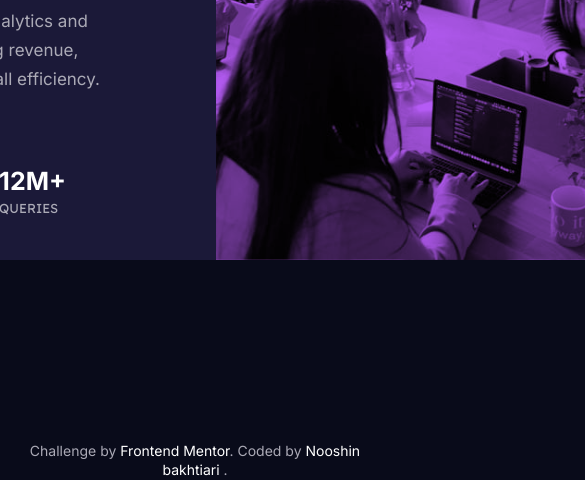
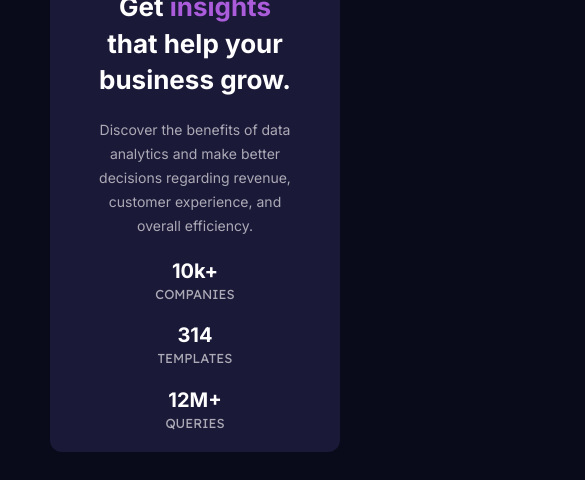
Before and after one commit to itsnooshin/stats-componet-mini, a plain HTML site: page index.html in a window 390 px wide. Shown: the part 364-844 px from the top of the page, 585 px wide, since content can reach past the window. Drawn offline with Linux system fonts and the light colour scheme.

Commit message:
add responsive to project

```diff
--- /dev/null
+++ b/css/responsive.css
@@ -0,0 +1,116 @@
+/* Responsive */
+/*  */
+
+
+
+@media (max-width:1200px){
+
+    .showcase__container{
+        width: 1000px;
+    }
+}
+@media (max-width:1005px){
+
+    .showcase__container{
+        width: 900px;
+    }
+}
+@media (max-width:911px){
+
+    .showcase__container{
+        width: 810px;
+
+    }
+    .showcase__left-side{
+        padding: 6rem 2rem 5rem 4rem;
+    }
+}
+@media (max-width:778px){
+
+    .showcase__container{
+        width: 730px;
+
+    }
+    .showcase__left-side{
+        padding: 6rem 2rem 5rem 4rem;
+    }
+    .showcase__discription{
+        width: 340px;
+    }
+    .showcase__title{
+        font-size: 2.9rem;
+        width: 360px;
+    }
+    .showcase__data ul{
+        gap: 4rem;
+    }
+}
+@media (max-width:629px){
+    .showcase__container{
+     flex-direction: column-reverse;
+     width: 290px;
+    height: 100vh;
+    justify-content: center;
+    align-items: center;
+    display: flex;
+    margin:10rem 0;
+    }
+    .image__container{
+        width: 100%;
+        height: 200px;
+        margin-top: 20rem;
+        border-bottom-right-radius: 0;
+        border-top-left-radius: 1.2rem;
+    }
+    .showcase__image{
+        width:100%;
+        height: 200px;
+
+    }
+    .showcase__data ul{
+        flex-direction: column;
+        justify-content: center;
+        align-items: center;
+    }
+    .showcase__left-side{
+        justify-content: center;
+        align-items: center;
+        border-bottom-right-radius: 1.2rem;
+        border-top-left-radius:0;
+        margin-bottom: 10rem;
+
+
+    }
+    .showcase__discription{
+        text-align: center;
+        width: 200px;
+        font-size: 1.4rem;
+        margin-bottom: 2rem;
+    }
+    .showcase__title{
+        text-align: center;
+        font-size: 2.6rem;
+        width: 200px;
+    }
+    .showcase__data ul{
+        gap: 1.8rem;
+    }
+     .footer div{
+        width: 250px;
+
+
+     }
+     .footer{
+        bottom: -12rem;
+        padding: 2rem 0;
+     }
+
+        .showcase__left-side{
+            padding: 2.5rem 3rem 2rem 3rem;
+        }
+        .showcase__data h2{
+            font-size: 2rem;
+            text-align: center;
+        }
+
+}
--- /dev/null
+++ b/css/styles.css
@@ -0,0 +1,109 @@
+* {
+  box-sizing: border-box;
+  margin: 0;
+  padding: 0;
+}
+html {
+  font-size: 62.5%;
+  overflow-x: hidden !important;
+}
+ul {
+  list-style: none;
+}
+a {
+  text-decoration: none;
+}
+body {
+    overflow-x: hidden !important;
+  font-family: "Inter", sans-serif;
+  line-height: 1.4;
+  display: flex;
+  flex-direction: column;
+  justify-content: center;
+  align-items: center;
+  height: 100vh;
+  background-color: #090b1a;
+  position: relative;
+
+}
+
+span {
+  color: #aa5cdb;
+}
+
+.showcase__container{
+   display: grid;
+  grid-template-columns: 52% 48%;
+  grid-template-rows: 98%;
+
+  height: 100vh;
+
+
+  height: 420px;
+  width: 1040px;
+}
+.image__container{
+  width: 100%;
+  height: 100%;
+  background: url("/images/image-header-desktop.jpg") center center/cover;
+  border-top-right-radius: 1.2rem;
+  border-bottom-right-radius: 1.2rem;
+}
+.showcase__image {
+  width: 100%;
+  height: 100%;
+  background-color: hsl(275, 89%, 66%);
+  mix-blend-mode: multiply;
+}
+.showcase__left-side {
+  background-color: #1b1938;
+  width: 100%;
+  border-top-left-radius: 1.2rem;
+  border-bottom-left-radius: 1.2rem;
+  padding: 6rem 7rem 5rem 7rem;
+  display: flex;
+  flex-direction: column;
+  justify-content: center;
+}
+.showcase__data ul {
+  display: flex;
+  gap: 5rem;
+  align-items: center;
+}
+.showcase__data h2 {
+  color: #fff;
+  font-size: 2.5rem;
+  font-weight: 700;
+}
+.showcase__data p {
+  color: #abaab6;
+  font-size: 1.3rem;
+  font-family: "Lexend Deca", sans-serif;
+}
+.showcase__title {
+  font-size: 3.1rem;
+  color: #fff;
+  font-weight: 700;
+  width: 400px;
+  margin-bottom: 2rem;
+}
+.showcase__discription {
+  color: #abaab6;
+  font-size: 1.7rem;
+  width: 390px;
+  line-height: 1.7;
+  font-family: 400;
+  margin-bottom: 7rem;
+}
+.footer a {
+  color: #fff;
+}
+.footer div {
+  color: #abaab6;
+  font-size: 1.4rem;
+  text-align: center;
+}
+.footer {
+position: absolute;
+bottom: 0;
+}
--- a/index.html
+++ b/index.html
@@ -13,7 +13,11 @@
       sizes="32x32"
       href="./images/favicon-32x32.png"
     />
-    <link rel="stylesheet" href="styles.css" />
+
+    <!-- CSS files -->
+    <link rel="stylesheet" href="/css/styles.css" />
+    <link rel="stylesheet" href="/css/responsive.css">
+
 
     <!-- google fonts -->
     <link rel="preconnect" href="https://fonts.googleapis.com" />
--- a/styles.css
+++ /dev/null
@@ -1,112 +0,0 @@
-*{
-    box-sizing: border-box;
-    margin: 0;
-    padding: 0;
-}
-html{
-    font-size: 62.5%;
-}
-ul{
-    list-style: none;
-}
-a{
-    text-decoration: none;
-}
-body{
-    font-family: 'Inter', sans-serif;
-    line-height: 1.4;
-    display: flex;
-    flex-direction: column;
-    justify-content: center;
-    align-items: center;
-    height: 100vh;
-   background-color: #090b1a;
-}
-
-span{
-    color: #aa5cdb;
-}
-
-.showcase__container{
-  display: grid;
-  grid-template-columns: 52% 48%;
-  grid-template-rows: 98%;
-  overflow: hidden;
-  height: 420px;
- width: 1040px;
-}
-.image__container{
-    width:100%;
-    height: 100%;
-    background: url("/images/image-header-desktop.jpg") center center/cover;
-    border-top-right-radius: 1.2rem;
-    border-bottom-right-radius: 1.2rem;
-
-}
-.showcase__image{
-    width:100%;
-    height: 100%;
-    background-color: hsl(275, 89%, 66%);
-    mix-blend-mode: multiply;
-
-}
-.showcase__left-side{
-    background-color: #1b1938;
-    width: 100%;
-
-    border-top-left-radius: 1.2rem;
-    border-bottom-left-radius: 1.2rem;
-    padding: 6rem 7rem 5rem 7rem;
-    display: flex;
-    flex-direction: column;
-    justify-content: center;
-
-
-}
-.showcase__data ul{
-    display: flex;
-    gap: 5rem;
-
-}
-.showcase__data h2{
-    color: #fff;
-    font-size: 2.5rem;
-    font-weight: 700;
-
-
-}
-.showcase__data p{
-    color: #abaab6;
-    font-size: 1.3rem;
-    font-family: 'Lexend Deca', sans-serif;
-
-}
-.showcase__title{
-    font-size: 3.1rem;
-    color: #fff;
-    font-weight: 700;
-    width: 400px;
-    margin-bottom: 2rem;
-
-}
-.showcase__discription{
-   color:#abaab6 ;
-   font-size: 1.7rem;
-   width: 390px;
-   line-height: 1.7;
-   font-family: 400;
-   margin-bottom: 7rem;
-}
-.footer a {
-    color: #fff;
-}
-.footer div{
-    color: #abaab6;
-    font-size:1.4rem ;
-    text-align: center;
-
-}
-.footer{
-    position: fixed;
-    bottom: 0;
-}
```
